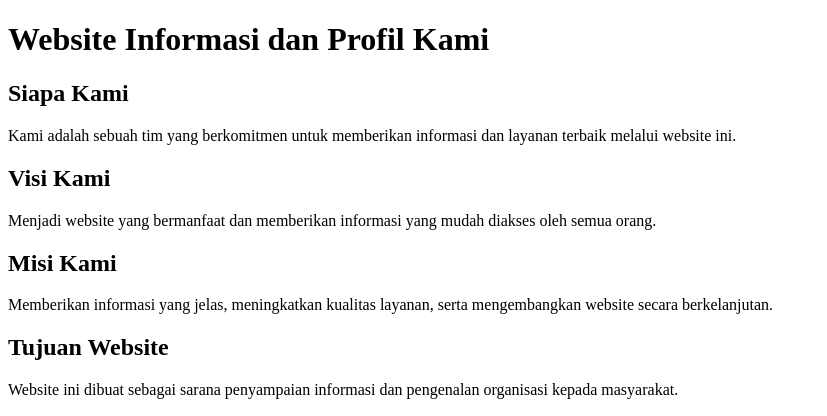
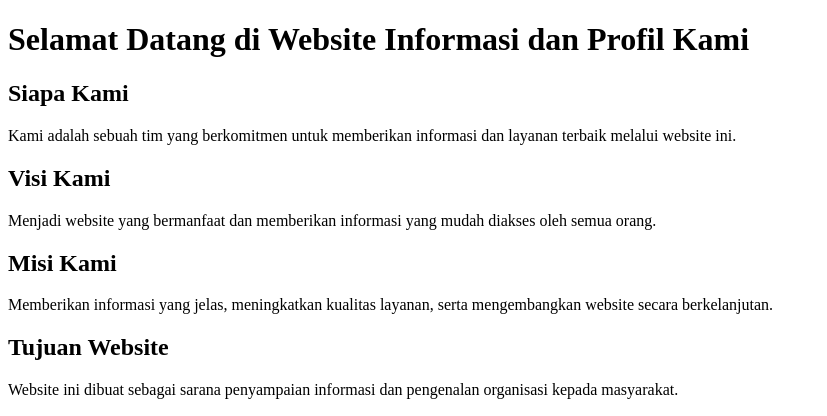
Before and after one commit to Yudistira204/PraktikumVcs, a plain HTML site: page about_us.html in a window 1280 px wide. Shown: the top 416 px of the page, without its empty margins (0-827 px from the left). Drawn offline with Linux system fonts and the light colour scheme.

Commit message:
Update header title to include 'Selamat Datang'

```diff
--- a/about_us.html
+++ b/about_us.html
@@ -11,7 +11,7 @@
 <body>
 
     <header>
-       <h1>Website Informasi dan Profil Kami</h1>
+      <h1>Selamat Datang di Website Informasi dan Profil Kami</h1>
     </header>
 
     <main>
```
